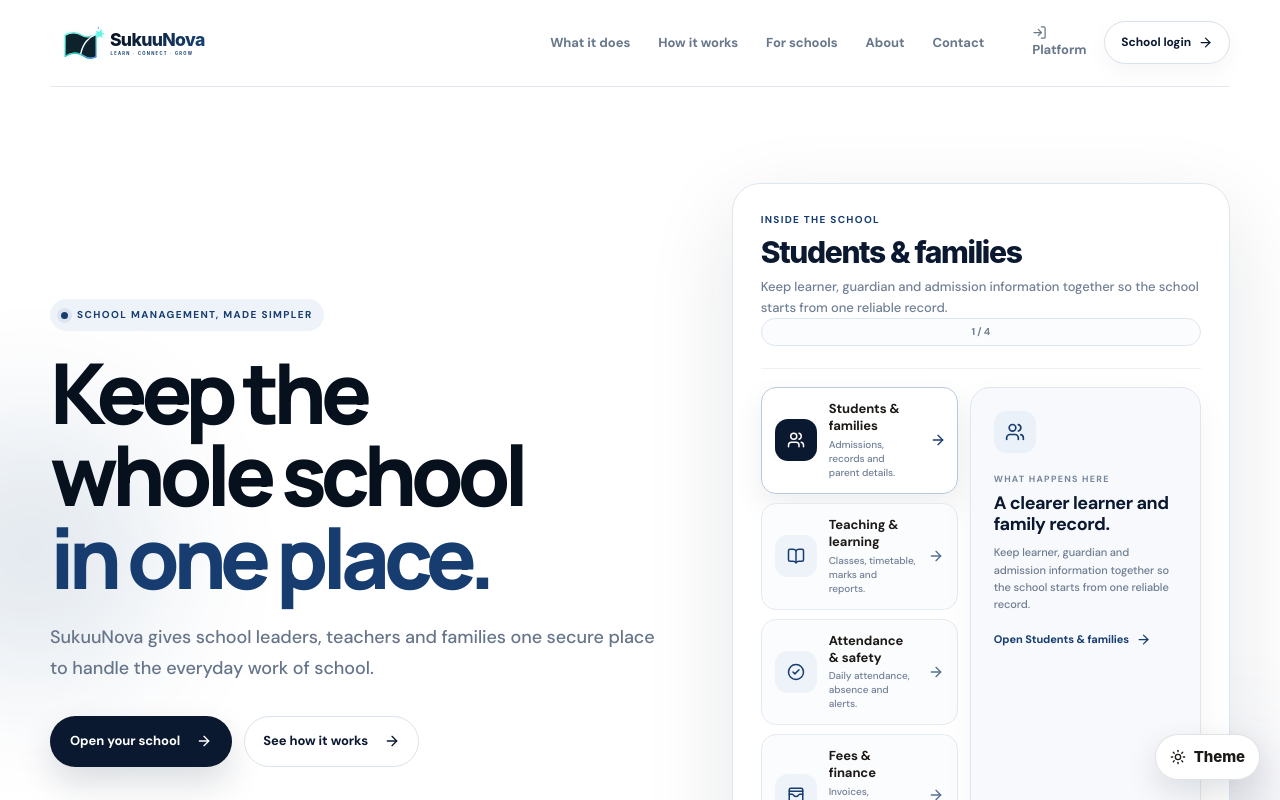
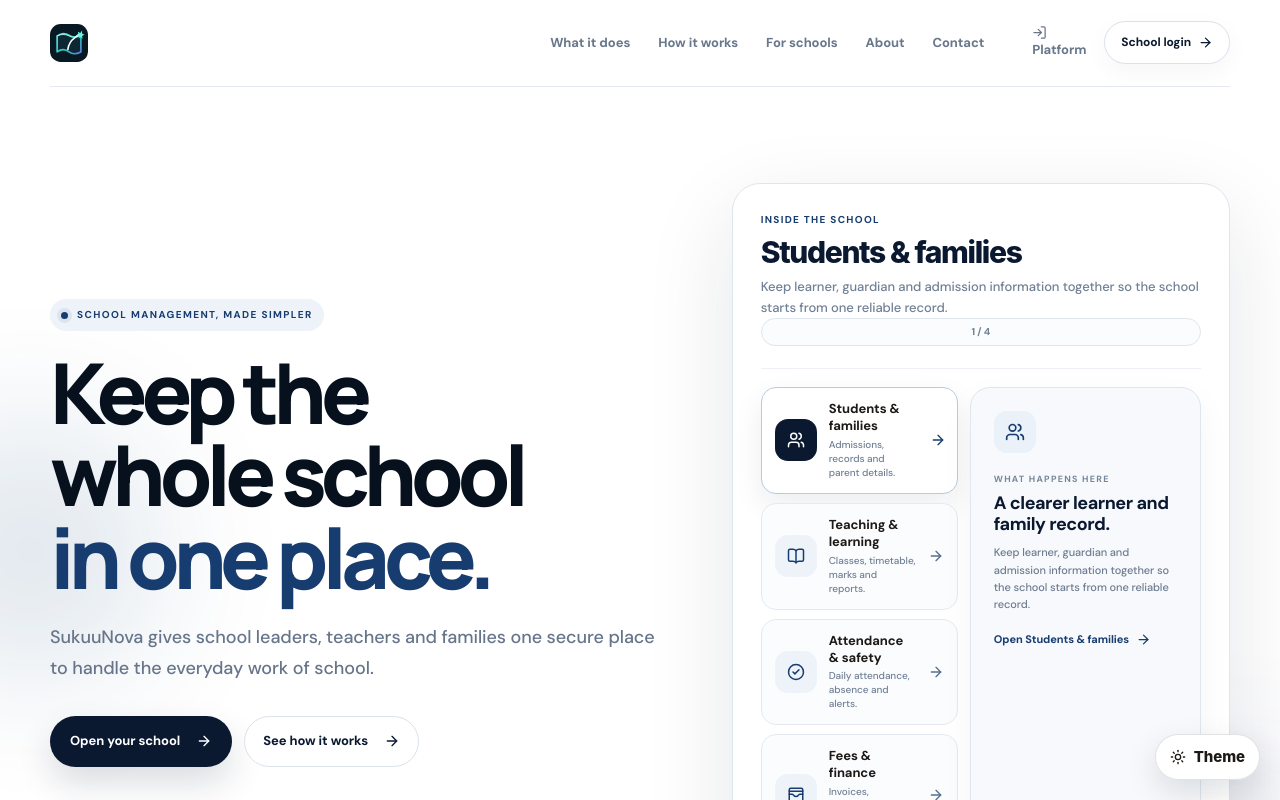
Before and after one commit to Eugene999B/SukuuNova, a Next.js app: page / in a window 1280 px wide. Shown: the top 800 px of the page. Built offline with nearby package versions, Linux system fonts and the light colour scheme; grey boxes are pictures that could not be loaded.

Commit message:
style(home): strengthen compact SukuuNova brand in white header

```diff
--- a/src/app/page.tsx
+++ b/src/app/page.tsx
@@ -21,7 +21,7 @@ export default function HomePage() {
       <div className="home-glow home-glow-b" aria-hidden="true" />
       <div className="home-wrap">
         <header className="topbar">
-          <Link href="/" className="brand" aria-label="SukuuNova home"><Image className="brand-logo" src="/brand/sukuunova-logo.svg" alt="SukuuNova" width={190} height={54} priority /></Link>
+          <Link href="/" className="brand brand-compact" aria-label="SukuuNova home"><Image className="brand-mark-image" src="/brand/sukuunova-favicon.svg" alt="" width={38} height={38} priority /><span className="brand-wordmark">SukuuNova</span></Link>
           <nav className="topnav" aria-label="Primary navigation">
             <Link href="/features">What it does</Link>
             <Link href="#how-it-works">How it works</Link>
```
